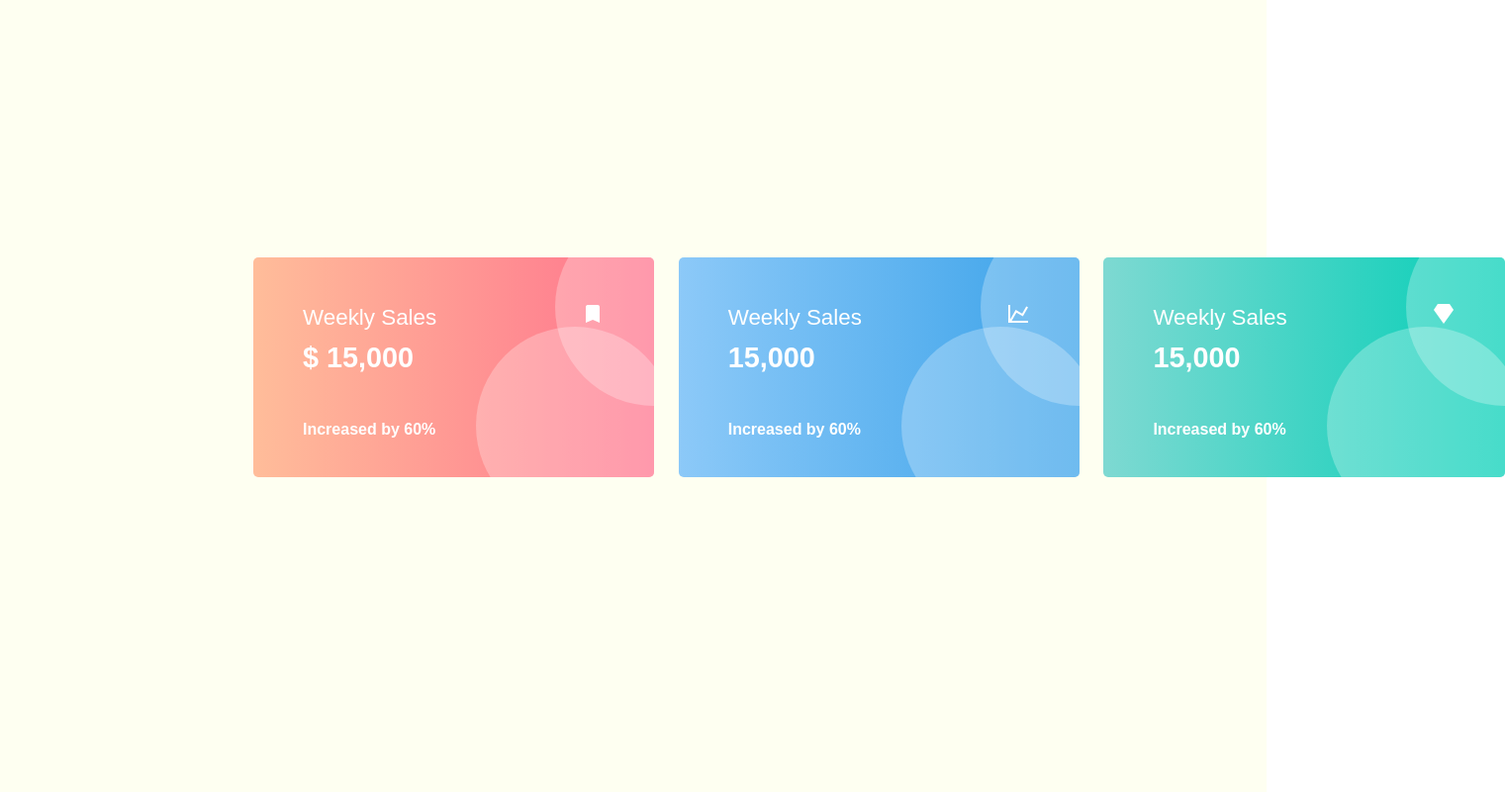
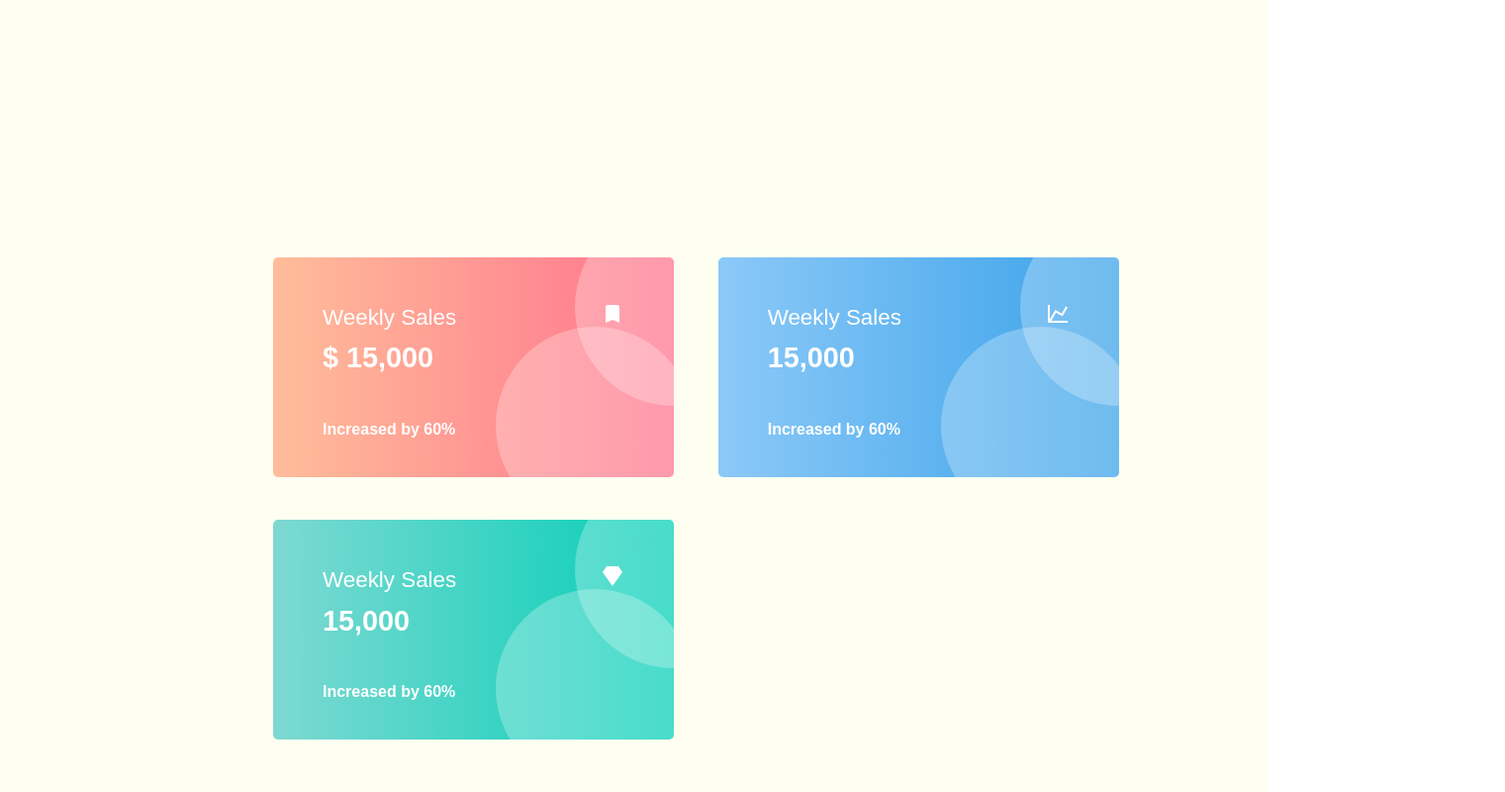
Before and after one commit to VukolovArtem/task_5, a plain HTML site: page index.html in a window 1280 px wide. Shown: the whole page at 99% size, 1521 px wide, since content can reach past the window. Drawn offline with Linux system fonts and the light colour scheme.

Commit message:
change margins in even .card

```diff
--- a/assets/css/style.css
+++ b/assets/css/style.css
@@ -32,8 +32,12 @@
   overflow: hidden;
   margin-top: 20px;
 }
+
+.card:nth-child(odd) {
+  margin: 20px 20px;
+}
 .card:nth-child(even) {
-  margin:0px 20px;
+  margin: 20px 20px;
 }
 
 /* ------TEXT_CARDS------- */
@@ -55,7 +59,7 @@ h3 {
   padding: 0px 0px 20px 30px;
 }
 
-/* ------BUSINES_CARD_1------- */
+/* ------BUSINES_STYLE_CARD_1------- */
 .card_1 {
   background-image: linear-gradient(
     90deg,
@@ -77,7 +81,7 @@ h3 {
   background-size: 24px;
 }
 
-/* ------BUSINES_CARD_2------- */
+/* ------BUSINES_STYLE_CARD_2------- */
 .card_2 {
   background-image: linear-gradient(
     90deg,
@@ -99,7 +103,7 @@ h3 {
   background-size: 24px;
 }
 
-/* ------BUSINES_CARD_3------- */
+/* ------BUSINES_STYLE_CARD_3------- */
 .card_3 {
   background-image: linear-gradient(
     90deg,
```
